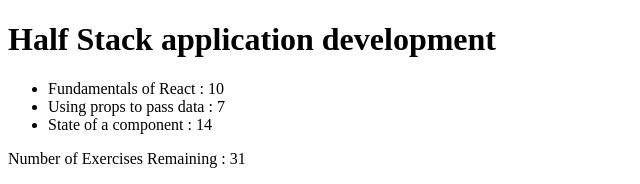
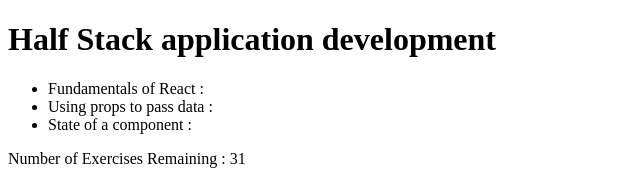
Before and after one commit to rogueslime/fullstackopen, a React (Vite) app in the folder part1/courseinfo/: page / in a window 1280 px wide. Shown: the top 184 px of the page, without its empty margins (0-640 px from the left). Built offline with nearby package versions, Linux system fonts and the light colour scheme.

Commit message:
Exercise 1.2: Simplified Contents application to only take 1 array containing objects with a part and ex attribute each instead of 2 separate arrays for parts and exs.

```diff
--- a/part1/courseinfo/src/App.jsx
+++ b/part1/courseinfo/src/App.jsx
@@ -14,7 +14,7 @@ const App = () => {
   return (
     <div>
       <Header courseheader={course}/>
-      <Content parts = {[part1,part2,part3]} exs = {[exercises1, exercises2, exercises3]}/>
+      <Content parts = {[{part:part1,ex:exercises1},{part:part2,ex:exercises2},{part:part3,ex:exercises3}]}/>
       <Total exs = {[exercises1, exercises2, exercises3]}/>
     </div>
   )
--- a/part1/courseinfo/src/Content.jsx
+++ b/part1/courseinfo/src/Content.jsx
@@ -26,7 +26,7 @@ const Content = (props) => {
     <ul>
       {props.parts.map(function(nextPart, index) {
         console.log(nextPart, index)
-        return <li key = {index}><Part part={nextPart} exs={props.exs[index]}/></li>
+        return <li key={index}><Part part={nextPart.part} exs={nextPart.exs}/></li>
       })}
     </ul>
   )
```
